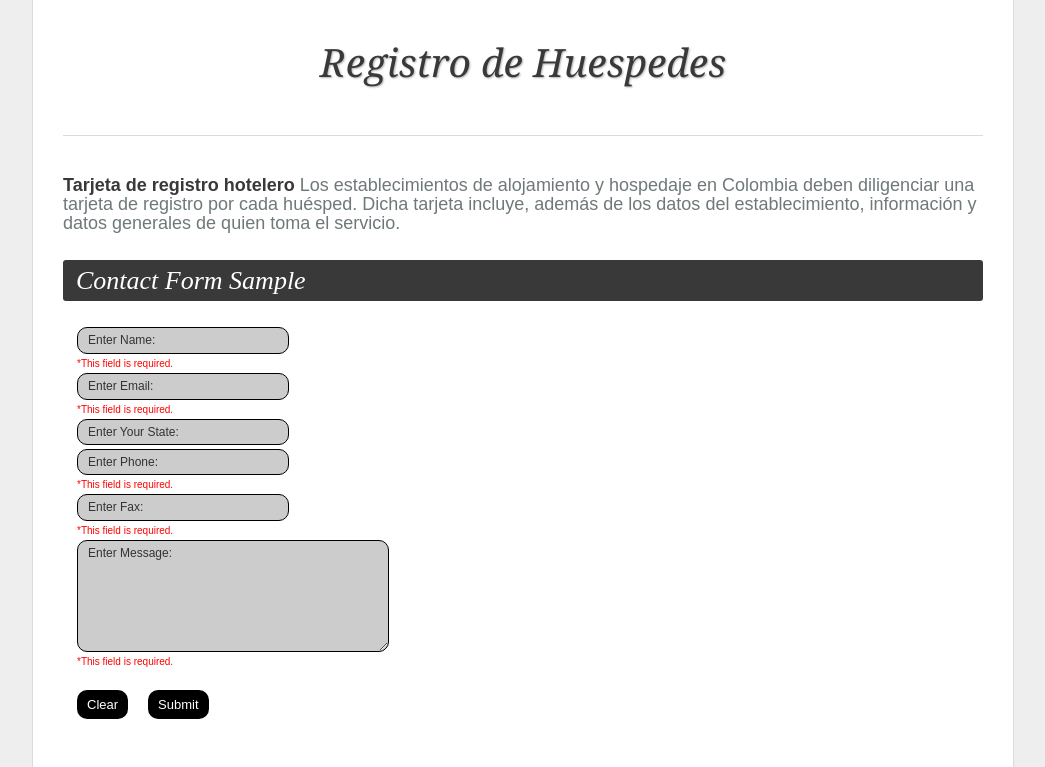
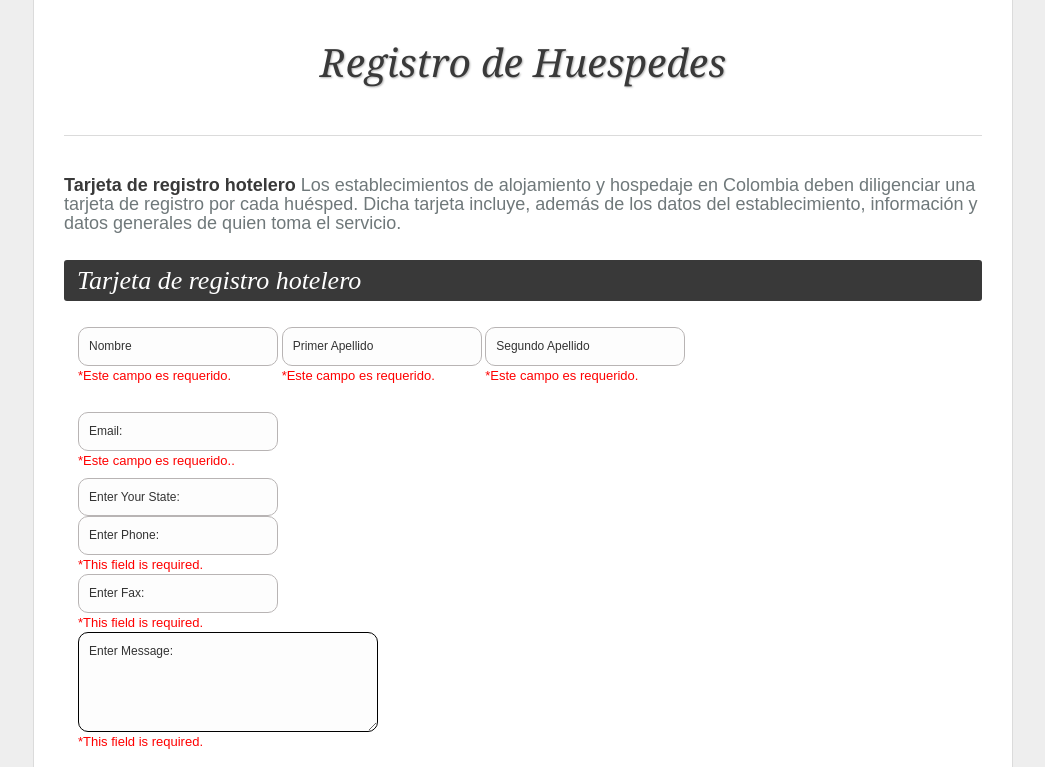
Before and after one commit to Davidestroy/HotelHippieHappy, a plain HTML site: page 248467/documentation/addons/ContactForm/form.HTML in a window 1280 px wide. Both pictures are taken after a click on the link "Submit". Shown: the top 767 px of the page, without its empty margins (117-1162 px from the left). Drawn offline with nearby package versions, Linux system fonts and the light colour scheme.

Commit message:
arreglos

```diff
--- a/248467/documentation/addons/ContactForm/css/style.css
+++ b/248467/documentation/addons/ContactForm/css/style.css
@@ -221,14 +221,14 @@ p {
 #form1 {
 }
 #form1 input {
-  border: 1px solid #000;
+  border: 1px solid rgb(184, 180, 180);
   border-radius: 10px;
-  background: #ccc;
+  background: rgb(253, 253, 253);
   color: #333;
   -moz-border-radius: 10px;
   -webkit-border-radius: 10px;
   font-size: 12px;
-  line-height: 1.2307em;
+  line-height: 2.2307em;
   padding: 5px 0 5px 10px;
   width: 200px;
   outline: none;
@@ -237,12 +237,12 @@ p {
 #form1 textarea {
   border: 1px solid #000;
   border-radius: 10px;
-  background: #ccc;
+  background:  rgb(253, 253, 253);
   color: #333;
   -moz-border-radius: 10px;
   -webkit-border-radius: 10px;
   font-size: 12px;
-  line-height: 1.2307em;
+  line-height: 2.2307em;
   padding: 5px 0 5px 10px;
   width: 300px;
   height: 100px;
@@ -256,7 +256,8 @@ p {
 #form1 .error,
 #form1 .empty {
   display: none;
-  font-size: 10px;
+  font-size: 15
+px;
   color: #f00;
 }
 .btns a {
@@ -285,3 +286,11 @@ textarea {
 }
 
 /*==========================================*/
+/* cambios audrey */
+#textoFormularios {
+  font-size: 15px;
+  font-family: Arial, Helvetica, sans-serif;
+  text-align: center;
+  color: rgb(0, 0, 0);
+  vertical-align: middle
+}
--- a/248467/documentation/addons/ContactForm/form.HTML
+++ b/248467/documentation/addons/ContactForm/form.HTML
@@ -2,6 +2,8 @@
 <html lang="en">
   <head>
     <title>Contact Form Manual</title>
+    <!-- CSS only -->
+    <link href="https://cdn.jsdelivr.net/npm/bootstrap@5.2.1/dist/css/bootstrap.min.css" rel="stylesheet" integrity="sha384-iYQeCzEYFbKjA/T2uDLTpkwGzCiq6soy8tYaI1GyVh/UjpbCx/TYkiZhlZB6+fzT" crossorigin="anonymous">
     <meta charset="utf-8" />
     <link rel="stylesheet" href="css/reset.css" type="text/css" media="all" />
     <link rel="stylesheet" href="css/style.css" type="text/css" media="all" />
@@ -46,7 +48,7 @@
 
             <!-- Getting started begin -->
             <article class="pad">
-              <h2>Contact Form Sample</h2>
+              <h2>Tarjeta de registro hotelero</h2>
               <div class="inner">
                 <div class="list-pad">
                   <form id="form1">
@@ -55,20 +57,30 @@
                       <strong>We will be in touch soon.</strong>
                     </div>
                     <fieldset>
-                      <label class="name">
-                        <input type="text" value="Enter Name:" />
-                        <span class="error">*This is not a valid name.</span>
+                      <label for="name" class="textoFormularios">
+                        <input type="text" value="Nombre" />
+                        <span class="error">*Por favor ingrese un nombre valido</span>
                         <span class="empty"
-                          >*This field is required.</span
-                        > </label
-                      ><br />
-                      <label class="email">
-                        <input type="email" value="Enter Email:" />
+                          >*Este campo es requerido.</span> </label>
+                      <label for=" Apellido"class="form-label">
+                        <input type="text" value="Primer Apellido" />
+                        <span class="error">*Por favor ingrese un nombre valido</span>
+                        <span class="empty"
+                          >*Este campo es requerido.</span> </label>
+                      <label for=" Apellido"class="form-label">
+                        <input type="text" value="Segundo Apellido" />
+                        <span class="error">*Por favor ingrese un nombre valido</span>
+                        <span class="empty"
+                          >*Este campo es requerido.</span> </label>
+                          <br />
+                      <br />
+                      <label for="email" class="form-label">
+                        <input type="email" value="Email:" />
                         <span class="error"
-                          >*This is not a valid email address.</span
+                          >*Por favor ingrese un correo valido</span
                         >
                         <span class="empty"
-                          >*This field is required.</span
+                          >*Este campo es requerido..</span
                         > </label
                       ><br />
                       <label class="state notRequired">
@@ -77,7 +89,7 @@
                           >*This is not a valid state name.</span
                         >
                         <span class="empty"
-                          >*This field is required.</span
+                          >*Este campo es requerido.</span
                         > </label
                       ><br />
                       <label class="phone">
```
